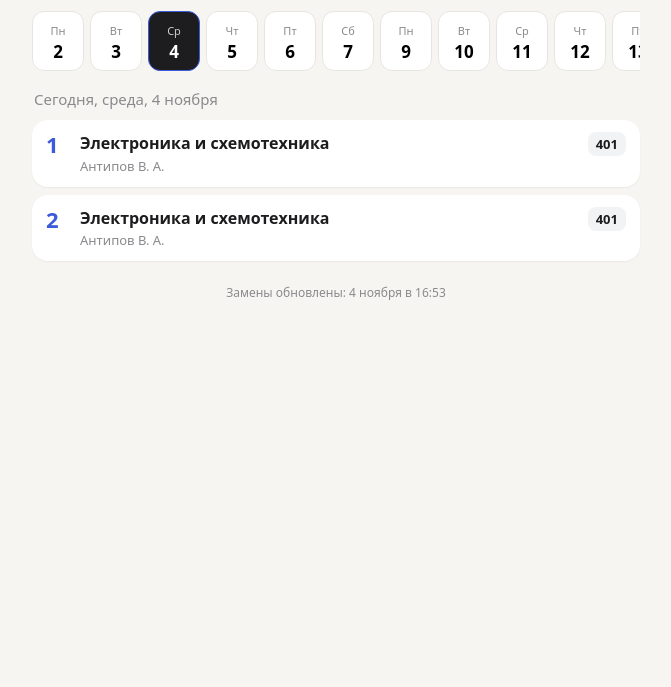
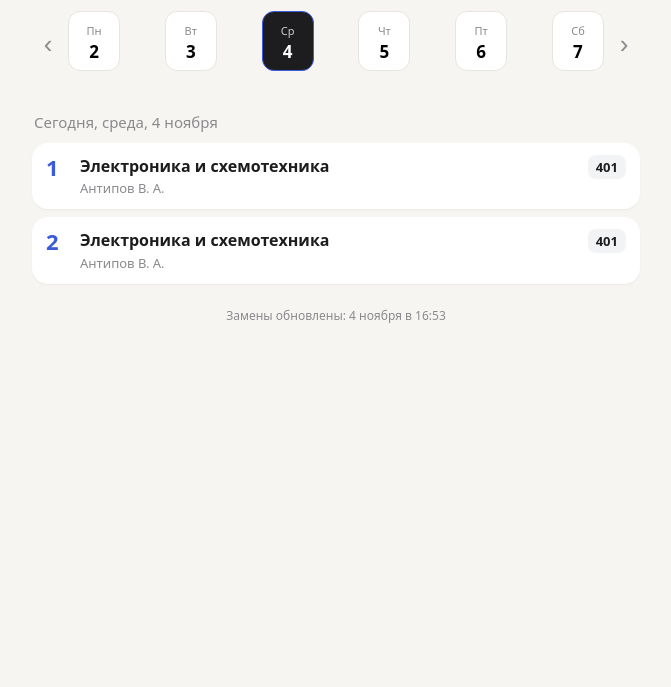
Before and after one commit to arbuziki-araya/raspisanie, a plain HTML site: page index.html in a window 1280 px wide. Shown: the part 113-800 px from the top of the page, without its empty margins (304-975 px from the left). Drawn offline with Linux system fonts and the light colour scheme.

Commit message:
Update index.html

```diff
--- a/index.html
+++ b/index.html
@@ -19,7 +19,11 @@ a.small{color:var(--mute);font-size:13px;text-decoration:none}
 .seg{display:flex;background:#ebe9e3;border-radius:12px;padding:3px;position:relative}
 .seg button{border:0;background:none;padding:7px 12px;border-radius:9px;font:inherit;font-size:14px;color:var(--mute);cursor:pointer;transition:all .2s}
 .seg button.on{background:var(--card);color:var(--ink);box-shadow:0 1px 3px #0002}
-.days{display:flex;gap:6px;overflow-x:auto;padding:4px 0 10px;scrollbar-width:none}
+.nav{display:flex;align-items:center;gap:4px}
+.nav>button{flex:0 0 32px;height:44px;border:0;background:none;font-size:26px;color:var(--mute);cursor:pointer;border-radius:10px;transition:background .2s}
+.nav>button:active{background:#ebe9e3}
+.todayBtn{border:0;background:none;color:var(--acc);font:inherit;font-size:13px;cursor:pointer;padding:0 2px;visibility:hidden}
+.days{display:flex;gap:6px;overflow-x:auto;padding:4px 0 10px;scrollbar-width:none;flex:1;justify-content:space-between;animation:fade .3s}
 .days button{flex:0 0 auto;border:1px solid var(--line);background:var(--card);border-radius:12px;padding:6px 0;width:52px;font:inherit;cursor:pointer;transition:transform .15s,background .2s}
 .days button:active{transform:scale(.94)}
 .days button b{display:block;font-size:17px}.days button small{font-size:11px;color:var(--mute)}
@@ -55,7 +59,12 @@ footer{margin-top:24px;font-size:12px;color:var(--mute);text-align:center}
   </div>
   <a class="small" href="bells.html" style="margin-left:auto;align-self:center">🔔 Звонки</a>
 </div>
-<div class="days" id="days"></div>
+<div class="nav">
+  <button id="prev" aria-label="Предыдущая неделя">‹</button>
+  <div class="days" id="days"></div>
+  <button id="next" aria-label="Следующая неделя">›</button>
+</div>
+<button id="todayBtn" class="todayBtn">Сегодня</button>
 <div class="title" id="title"></div>
 <div id="notes"></div>
 <div class="list" id="list"></div>
@@ -110,10 +119,10 @@ function render(){
   w.textContent=wt==="num"?"Числитель":"Знаменатель";w.className="week "+wt;
   // подгруппы
   document.querySelectorAll("#sg button").forEach(b=>b.classList.toggle("on",+b.dataset.v===subgroup));
-  // дни: две недели вперёд
+  // дни: неделя, в которой выбранный день
   const box=$("days");box.innerHTML="";
-  const start=new Date(today);start.setDate(today.getDate()-((today.getDay()+6)%7));
-  for(let i=0;i<14;i++){
+  const start=new Date(selected);start.setDate(selected.getDate()-((selected.getDay()+6)%7));
+  for(let i=0;i<7;i++){
     const d=new Date(start);d.setDate(start.getDate()+i);
     if(d.getDay()===0)continue;
     const b=document.createElement("button");
@@ -123,6 +132,7 @@ function render(){
     b.onclick=()=>{selected=d;render()};
     box.appendChild(b);
   }
+  $("todayBtn").style.visibility=+start===+new Date(today.getFullYear(),today.getMonth(),today.getDate()-((today.getDay()+6)%7))?"hidden":"visible";
   const diff=Math.round((selected-today)/864e5);
   const rel=diff===0?"Сегодня, ":diff===1?"Завтра, ":"";
   $("title").textContent=`${rel}${DAYS_FULL[selected.getDay()].toLowerCase()}, ${selected.getDate()} ${MON[selected.getMonth()]}`;
@@ -159,6 +169,11 @@ function render(){
 
 document.querySelectorAll("#sg button").forEach(b=>b.onclick=()=>{subgroup=+b.dataset.v;localStorage.setItem("sg",subgroup);render()});
 
+function shiftWeek(n){const d=new Date(selected);d.setDate(d.getDate()+7*n);selected=d;render()}
+$("prev").onclick=()=>shiftWeek(-1);
+$("next").onclick=()=>shiftWeek(1);
+$("todayBtn").onclick=()=>{selected=new Date(today);if(selected.getDay()===0)selected.setDate(selected.getDate()+1);render()};
+
 let x0=null;
 document.addEventListener("touchstart",e=>x0=e.touches[0].clientX,{passive:true});
 document.addEventListener("touchend",e=>{if(x0===null)return;const dx=e.changedTouches[0].clientX-x0;x0=null;
```
